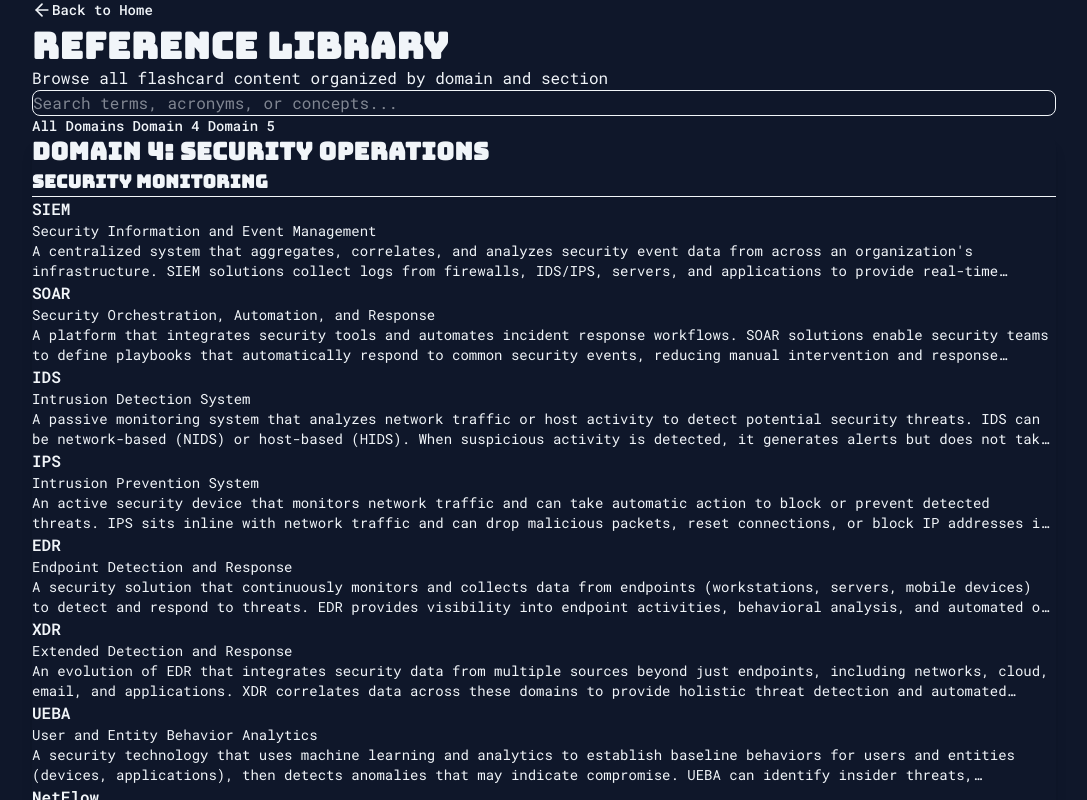
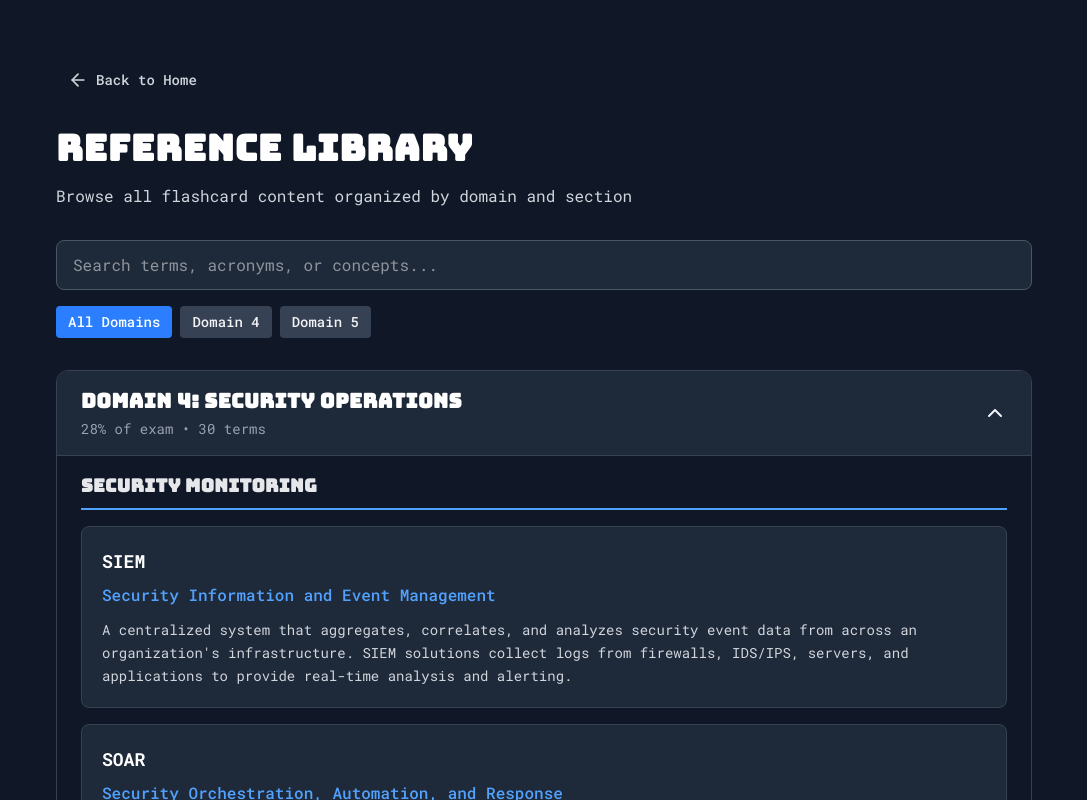
Before and after one commit to maylortaylor/secplusstudy, a Next.js app in the folder secplusstudy/: page /reference in a window 1280 px wide. Shown: the top 800 px of the page, without its empty margins (96-1183 px from the left). Built offline with nearby package versions, Linux system fonts and the light colour scheme.

Commit message:
fixed css stylign

```diff
--- a/secplusstudy/src/app/globals.css
+++ b/secplusstudy/src/app/globals.css
@@ -1,14 +1,12 @@
 @import "tailwindcss";
-
-@theme {
-  --color-*: initial;
-  --font-*: initial;
-  --breakpoint-*: initial;
-}
 
 @variant dark ([data-theme="dark"] &);
 
 :root {
+  /* Spacing scale */
+  --spacing: 0.25rem;
+
+  /* Color variables */
   --background: #ffffff;
   --foreground: #171717;
   --primary: #2563eb;
@@ -38,8 +36,6 @@
 
 * {
   box-sizing: border-box;
-  padding: 0;
-  margin: 0;
 }
 
 html,
--- a/secplusstudy/src/app/reference/page.tsx
+++ b/secplusstudy/src/app/reference/page.tsx
@@ -8,6 +8,7 @@ import { JsonFlashcardService } from '@/lib/services/FlashcardService';
 import { DomainService } from '@/lib/services/DomainService';
 import { Button } from '@/components/atoms/Button/Button';
 import { Icon } from '@/components/atoms/Icon/Icon';
+import { Accordion } from '@/components/molecules/Accordion/Accordion';
 
 const flashcardService = new JsonFlashcardService();
 
@@ -119,33 +120,35 @@ export default function ReferencePage() {
           </div>
         </div>
 
-        <div className="space-y-8">
+        <div className="space-y-6">
           {Object.entries(groupedFlashcards).map(([domainId, sections]) => {
             const domain = domains.find((d) => d.id === parseInt(domainId));
             return (
-              <div key={domainId} className="bg-white dark:bg-gray-800 rounded-xl shadow-lg p-6">
-                <h2 className="text-2xl font-bold text-gray-900 dark:text-white mb-4">
-                  Domain {domainId}: {domain?.name}
-                </h2>
-
+              <Accordion
+                key={domainId}
+                title={`Domain ${domainId}: ${domain?.name}`}
+                subtitle={`${domain?.examPercentage}% of exam • ${Object.values(sections).flat().length} terms`}
+                defaultOpen={parseInt(domainId) === 4}
+              >
+                <div className="space-y-8">
                   {Object.entries(sections).map(([section, cards]) => (
-                  <div key={section} className="mb-6">
-                    <h3 className="text-lg font-semibold text-gray-800 dark:text-gray-200 mb-3 border-b border-gray-200 dark:border-gray-700 pb-2">
+                    <div key={section}>
+                      <h3 className="text-lg font-semibold text-gray-800 dark:text-gray-200 mb-4 pb-2 border-b-2 border-blue-500 dark:border-blue-400">
                         {section}
                       </h3>
-                    <div className="space-y-3">
+                      <div className="space-y-4">
                         {cards.map((card) => (
                           <div
                             key={card.id}
-                          className="p-4 bg-gray-50 dark:bg-gray-700 rounded-lg hover:bg-gray-100 dark:hover:bg-gray-600 transition-colors"
+                            className="p-5 bg-white dark:bg-gray-800 rounded-lg border border-gray-200 dark:border-gray-700 hover:shadow-md dark:hover:border-blue-500 transition-all"
                           >
-                          <div className="font-semibold text-gray-900 dark:text-white mb-1">
+                            <div className="font-bold text-lg text-gray-900 dark:text-white mb-2">
                               {card.front}
                             </div>
-                          <div className="text-sm text-blue-600 dark:text-blue-400 mb-2">
+                            <div className="text-base text-blue-600 dark:text-blue-400 mb-3 font-medium">
                               {card.back.level1}
                             </div>
-                          <div className="text-sm text-gray-600 dark:text-gray-400 line-clamp-2">
+                            <div className="text-sm text-gray-700 dark:text-gray-300 leading-relaxed">
                               {card.back.level2}
                             </div>
                           </div>
@@ -154,6 +157,7 @@ export default function ReferencePage() {
                     </div>
                   ))}
                 </div>
+              </Accordion>
             );
           })}
         </div>
--- a/secplusstudy/src/components/atoms/Icon/Icon.tsx
+++ b/secplusstudy/src/components/atoms/Icon/Icon.tsx
@@ -8,7 +8,8 @@ export type IconName =
   | 'menu'
   | 'close'
   | 'check'
-  | 'x';
+  | 'x'
+  | 'chevron-down';
 
 export interface IconProps {
   name: IconName;
@@ -84,6 +85,12 @@ export const Icon: React.FC<IconProps> = ({ name, size = 24, className = '' }) =
           <line x1="6" y1="6" x2="18" y2="18" />
         </svg>
       );
+    case 'chevron-down':
+      return (
+        <svg {...svgProps} viewBox="0 0 24 24">
+          <polyline points="6 9 12 15 18 9" />
+        </svg>
+      );
     default:
       return null;
   }
--- /dev/null
+++ b/secplusstudy/src/components/molecules/Accordion/Accordion.tsx
@@ -0,0 +1,44 @@
+'use client';
+
+import { useState } from 'react';
+import { Icon } from '@/components/atoms/Icon/Icon';
+
+interface AccordionProps {
+  title: string;
+  subtitle?: string;
+  defaultOpen?: boolean;
+  children: React.ReactNode;
+}
+
+export function Accordion({ title, subtitle, defaultOpen = false, children }: AccordionProps) {
+  const [isOpen, setIsOpen] = useState(defaultOpen);
+
+  return (
+    <div className="border border-gray-200 dark:border-gray-700 rounded-xl overflow-hidden mb-4">
+      <button
+        onClick={() => setIsOpen(!isOpen)}
+        className="w-full px-6 py-4 bg-white dark:bg-gray-800 hover:bg-gray-50 dark:hover:bg-gray-750 transition-colors flex items-center justify-between"
+      >
+        <div className="text-left">
+          <h2 className="text-xl font-bold text-gray-900 dark:text-white">
+            {title}
+          </h2>
+          {subtitle && (
+            <p className="text-sm text-gray-600 dark:text-gray-400 mt-1">
+              {subtitle}
+            </p>
+          )}
+        </div>
+        <div className={`transition-transform duration-200 ${isOpen ? 'rotate-180' : ''}`}>
+          <Icon name="chevron-down" size={24} />
+        </div>
+      </button>
+
+      {isOpen && (
+        <div className="px-6 py-4 bg-gray-50 dark:bg-gray-900 border-t border-gray-200 dark:border-gray-700">
+          {children}
+        </div>
+      )}
+    </div>
+  );
+}
```
Also changed, not shown: 1 other file (tests, documents, lock files or other folders). Lines whose indentation alone changed are shown as unchanged.
